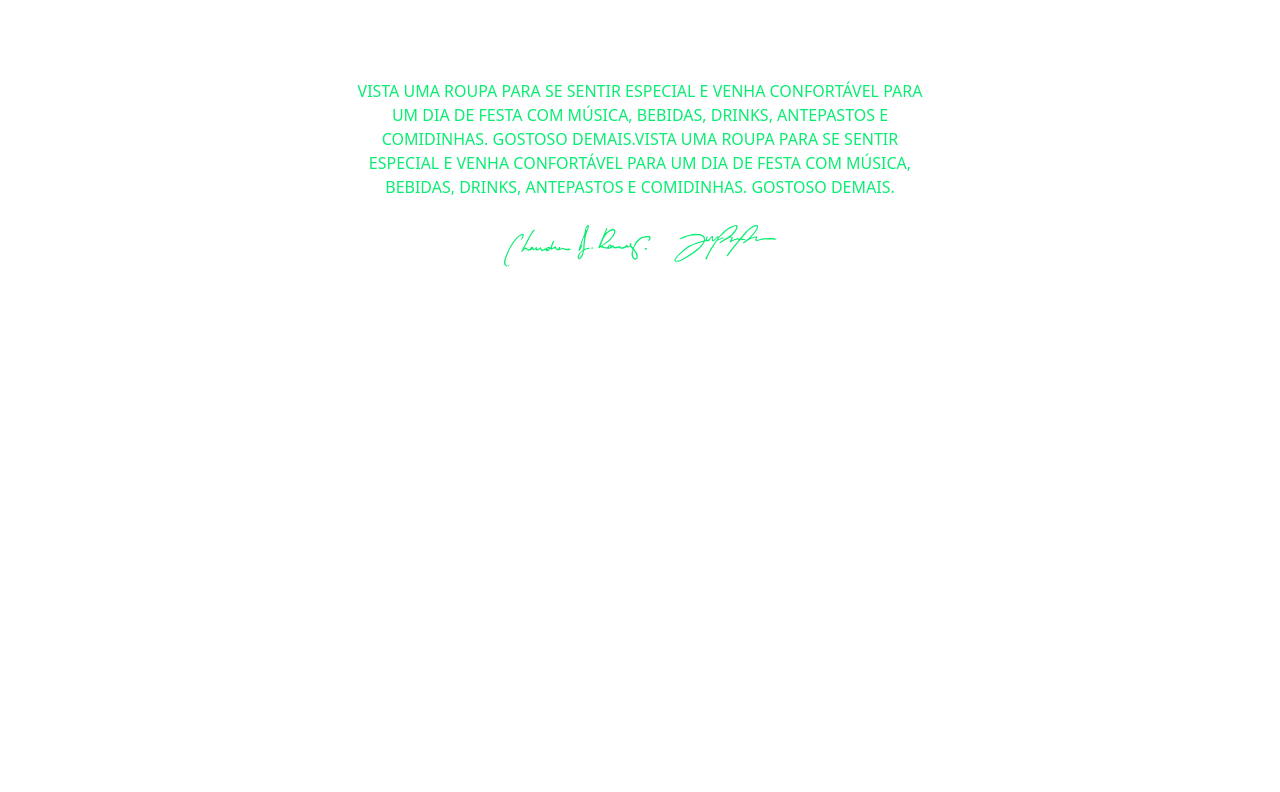
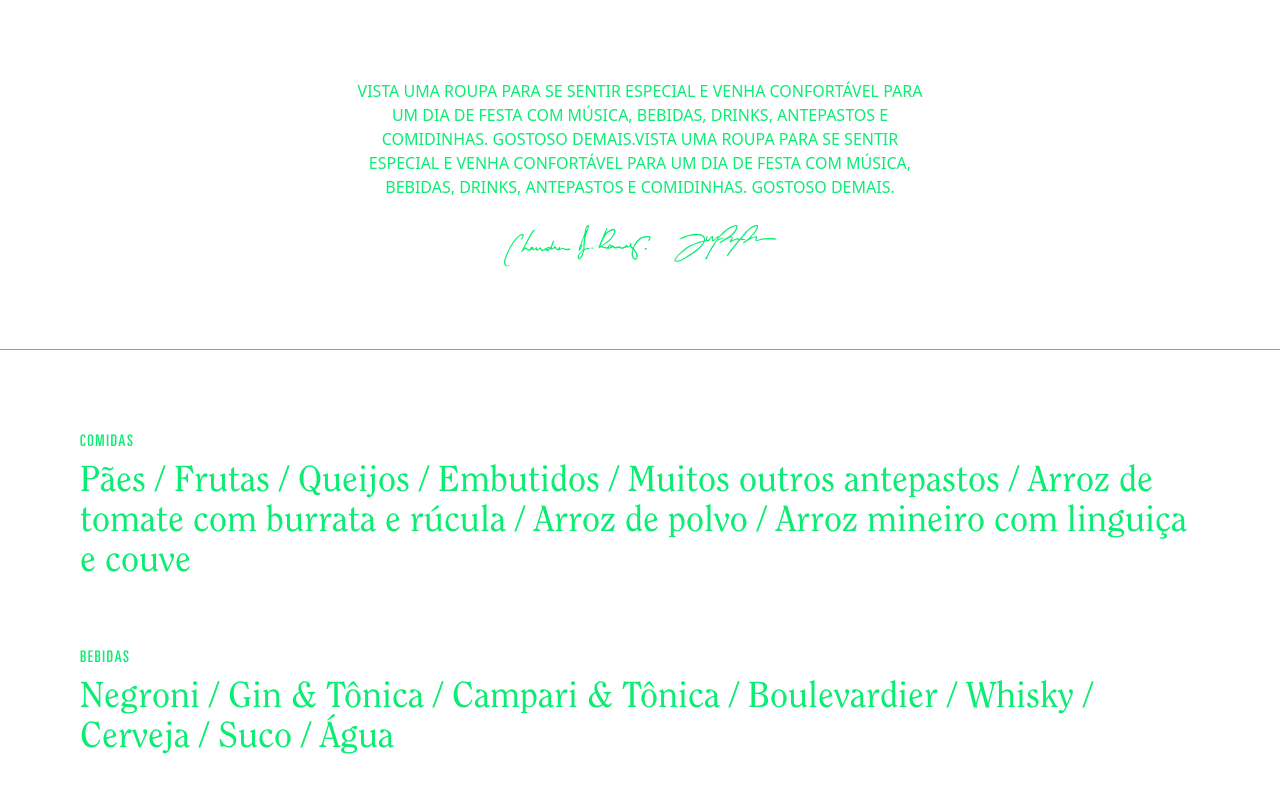
Before and after one commit to jpesce/joandra-wedding, a Next.js app: page / in a window 1280 px wide. Shown: the part 1322-2114 px from the top of the page. Before the commit the page ends 1671 px from the top, so only its background shows below. Built offline with nearby package versions, Linux system fonts and the light colour scheme.

Commit message:
feat: add the food and drinks menu
Add food and drinks menu. For now, the items are only placeholders.

```diff
--- /dev/null
+++ b/src/components/FoodAndDrinks/index.tsx
@@ -0,0 +1,36 @@
+import type { FC } from "react";
+
+const MENU = [
+  {
+    name: "Comidas",
+    items: ["Pães", "Frutas", "Queijos", "Embutidos", "Muitos outros antepastos", "Arroz de tomate com burrata e rúcula", "Arroz de polvo", "Arroz mineiro com linguiça e couve"]
+  },
+  {
+    name: "Bebidas",
+    items: ["Negroni", "Gin & Tônica", "Campari & Tônica", "Boulevardier", "Whisky", "Cerveja", "Suco", "Água"]
+  }
+]
+
+interface ItemsListProps {
+  name: string,
+  items: string[],
+}
+
+const ItemsList = ({ name, items}:ItemsListProps) => {
+  return(
+    <div className="space-y-2">
+      <dt className="font-condensed uppercase tracking-widest">{name}</dt>
+      <dd className="font-serif text-4xl">{items.join(" / ")}</dd>
+    </div>
+  )
+}
+
+const FoodAndDrinks: FC = () => {
+  return (
+    <dl className="p-20 border-t border-joanGreen-500 space-y-16 text-joanGreen-500 selection:bg-joanGreen-500 selection:text-white">
+      {MENU.map((entry, index) => <ItemsList key={index} name={entry.name} items={entry.items} />)}
+    </dl>
+  )
+}
+
+export default FoodAndDrinks
--- a/src/pages/index.tsx
+++ b/src/pages/index.tsx
@@ -4,6 +4,7 @@ import Navigation from '../components/Navigation';
 import Hero from '../components/Hero';
 import EventDetails from '../components/EventDetails';
 import Greeting from '../components/Greeting';
+import FoodAndDrinks from '../components/FoodAndDrinks';
 
 const Index: NextPage = () => {
   return (
@@ -18,6 +19,7 @@ const Index: NextPage = () => {
       <Hero />
       <EventDetails />
       <Greeting />
+      <FoodAndDrinks />
     </>
   );
 };
```
